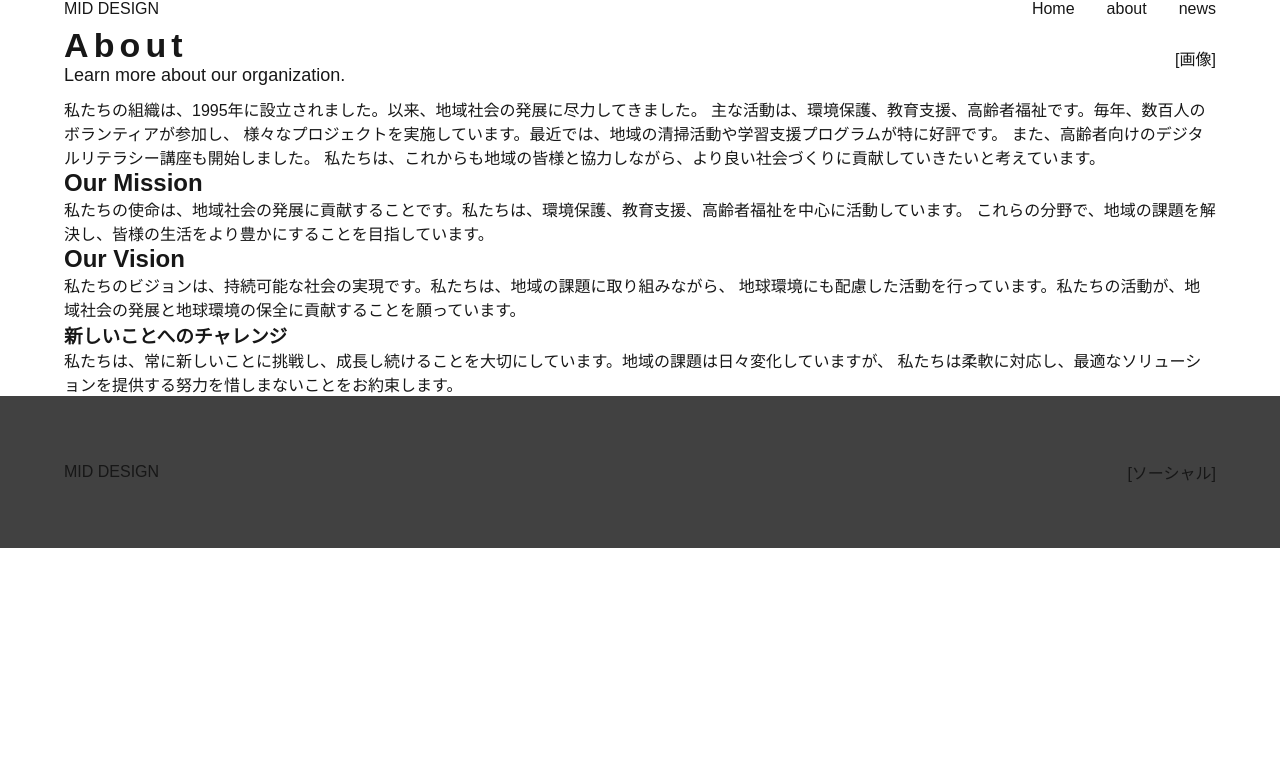
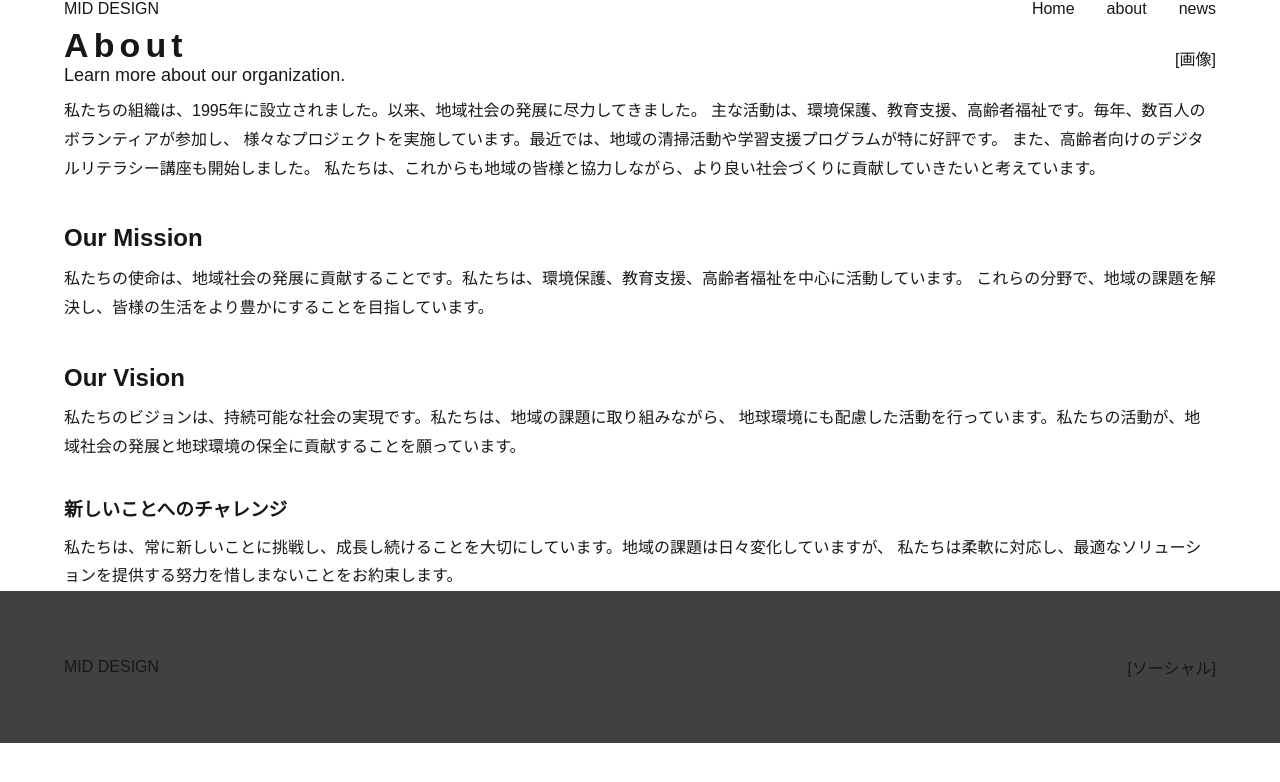
Before and after one commit to suzukiyoshihisa/next, a Next.js app: page /about in a window 1280 px wide. Shown: the top 782 px of the page. Built offline with nearby package versions, Linux system fonts and the light colour scheme.

Commit message:
post-body.jsの追加

```diff
--- a/app/about/page.js
+++ b/app/about/page.js
@@ -1,10 +1,13 @@
 import Hero from "components/layout/hero/hero";
 import Container from "components/layout/container/container";
+import PostBody from "components/layout/post-body/post-body";
 
 export default function About() {
   return (
     <Container>
       <Hero title="About" description="Learn more about our organization."/>
+
+      <PostBody>
         <p>
           私たちの組織は、1995年に設立されました。以来、地域社会の発展に尽力してきました。
           主な活動は、環境保護、教育支援、高齢者福祉です。毎年、数百人のボランティアが参加し、
@@ -27,6 +30,7 @@
           私たちは、常に新しいことに挑戦し、成長し続けることを大切にしています。地域の課題は日々変化していますが、
           私たちは柔軟に対応し、最適なソリューションを提供する努力を惜しまないことをお約束します。
         </p>
+      </PostBody>
     </Container>
   );
 }
--- /dev/null
+++ b/app/components/layout/post-body/post-body.js
@@ -0,0 +1,9 @@
+import styles from 'components/layout/post-body/post-body.module.css';
+
+export default function PostBody({ children }) {
+  return (
+  <div className={styles.stack}>
+    { children }
+  </div>
+  )
+}
--- /dev/null
+++ b/app/components/layout/post-body/post-body.module.css
@@ -0,0 +1,29 @@
+/* <div className={styles.stack}>の
+直下の子要素(1つ目以外)の間隔を上マージンで1.5emに指定 */
+.stack > * + * {
+  margin-top: var(--stack-space, 1.5em);
+}
+
+/* 見出しh2,h3の上間隔は大きくなるように指定 */
+.stack h2,
+.stack h3 {
+  --stack-space: 1.7em;
+}
+
+/* 見出しh2,h3の下間隔は小さくなるように指定 */
+.stack h2 + *,
+.stack h3 + * {
+  --stack-space:  0.8em;
+}
+
+.stack p {
+  line-height: 1.8;
+}
+
+/* ulは本文中で使う可能性があるので、
+グローバルスタイルでリセットしたスタイルを
+ブラウザ標準スタイルに戻すように指定 */
+.stack ul {
+  padding: revert;
+  list-style: revert;
+}
```
Lines whose indentation alone changed are shown as unchanged.
